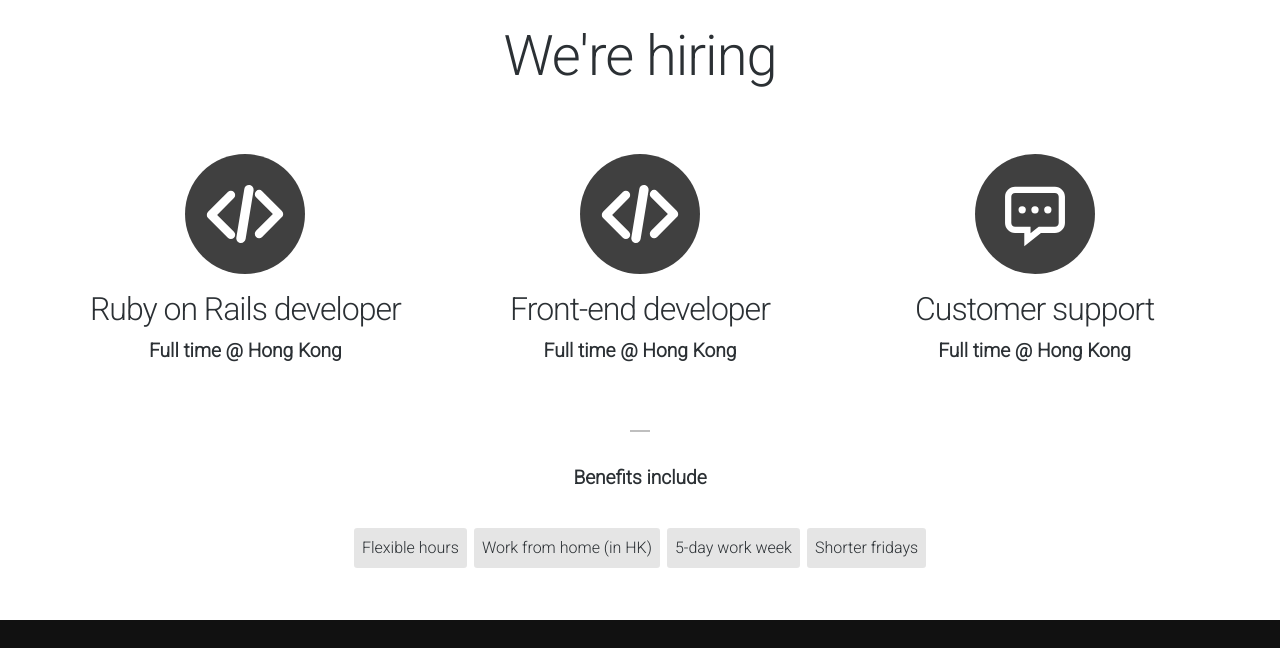
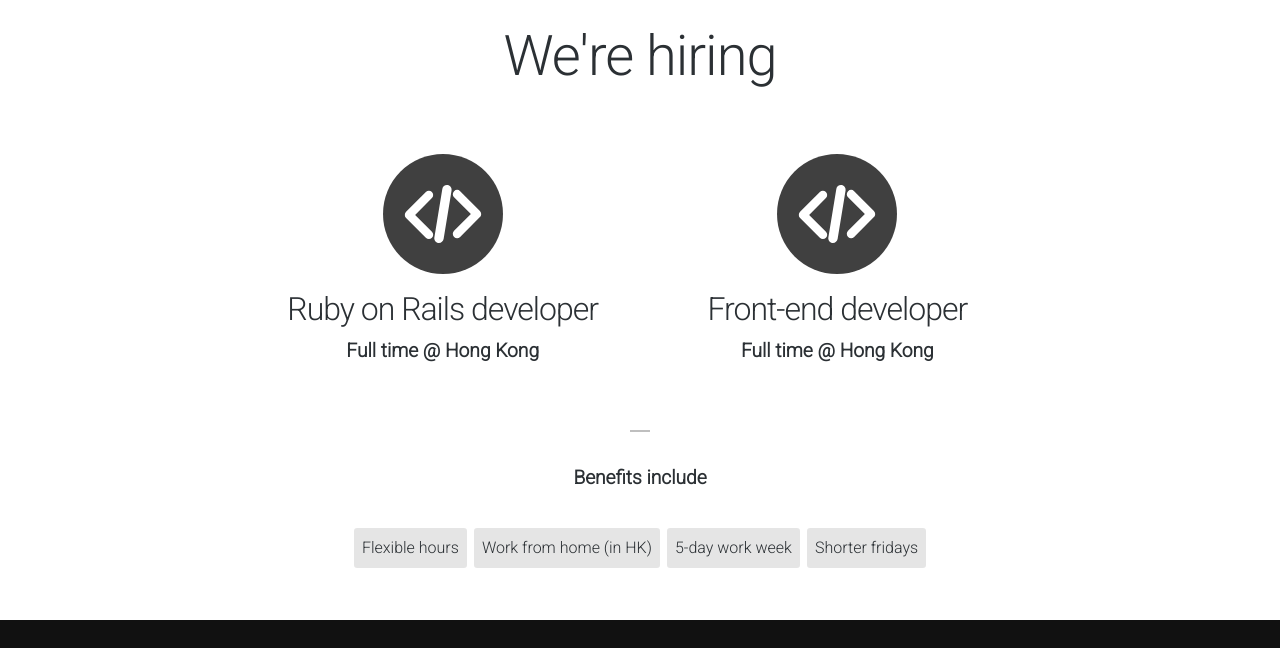
Before and after one commit to Frexity/frexity.github.io, a plain HTML site: page index.html in a window 1280 px wide. Shown: the part 2960-3608 px from the top of the page. Drawn offline with Linux system fonts and the light colour scheme; a script that the page names is missing.

Commit message:
Removing customer support job ad

```diff
--- a/index.html
+++ b/index.html
@@ -173,14 +173,6 @@
           <p><strong>Full time @ Hong Kong</strong></p>
           <!-- <p class="gutter-top"><a href="#" class="button">View full job description</a></p> -->
         </li>
-        <li class="grid-box">
-          <div class="circle-image -dark">
-            <svg viewBox="0 0 64 60" class="white"><g><path d="M47.964,8.127H16.036c-4.4,0-8,3.6-8,8v20.977c0,4.4,3.6,8,8,8h7.397v10.768l13.333-10.768h11.197c4.4,0,8-3.6,8-8V16.127   C55.964,11.727,52.364,8.127,47.964,8.127z M50.964,37.104c0,1.626-1.374,3-3,3H36.767H35l-1.375,1.11l-5.191,4.193v-0.303v-5h-5   h-7.397c-1.626,0-3-1.374-3-3V16.127c0-1.626,1.374-3,3-3h31.928c1.626,0,3,1.374,3,3V37.104z"/><circle cx="21.743" cy="26.617" r="2.913"/><circle cx="32" cy="26.617" r="2.913"/><circle cx="42.256" cy="26.617" r="2.913"/></g></svg>
-          </div>
-          <h3>Customer support</h3>
-          <p><strong>Full time @ Hong Kong</strong></p>
-          <!-- <p class="gutter-top"><a href="#" class="button">View full job description</a></p> -->
-        </li>
         <li>
           <span class="separator"></span>
         </li>
```
